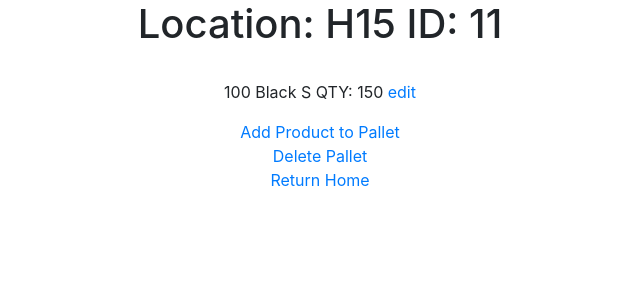
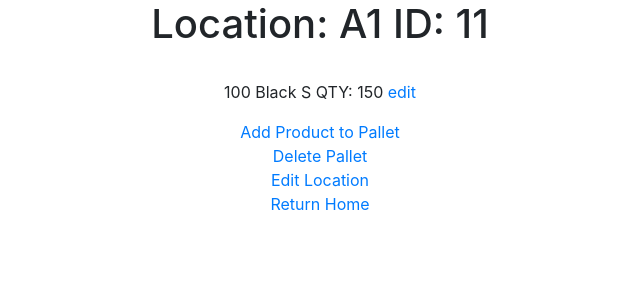
Before and after one commit to ekrizhe/Boxr, a Django app: page /search/pallet/11 in a window 1280 px wide. Shown: the top 300 px of the page, without its empty margins (320-960 px from the left). Run offline with Django 3.2, Linux system fonts and the light colour scheme; data comes from the database, SQL or seed files in the repository; both versions use the stored data as it was after the commit; some libraries are stand-ins or nearby versions.

Commit message:
pallet location fix

```diff
--- a/boxr/main/models.py
+++ b/boxr/main/models.py
@@ -47,6 +47,9 @@
     location = models.CharField(max_length=50, default="Floor")
 
     def __str__(self):
+        return "Location: " + str(self.locations) + " ID: " + str(self.pk)
+
+    def loc(self):
         return "Location: " + str(self.location) + " ID: " + str(self.pk)
 
 class Products_On_Pallets(models.Model):
--- a/boxr/main/templates/main/search/pallet/search_pallet_detail.html
+++ b/boxr/main/templates/main/search/pallet/search_pallet_detail.html
@@ -12,7 +12,11 @@
 <div class="container">
     <div class="row">
         <div class="col text-center">
+            {% if item.locations %}
             <h1>{{ item }}</h1><br>
+            {% else %}
+            <h1>{{ item.loc }}</h1><br>
+            {% endif %}
             {% for p in products %}
             <p>{{ p.product }} QTY: {{ p.qty }}  <a href="{% url 'searchpallet-edit' item_id=p.id  %}"> edit </a></p>
 
@@ -20,6 +24,7 @@
 
             <a href="{% url 'searchpallet-add' %}">Add Product to Pallet</a><br>
             <a href="{% url 'searchpallet-delete' item_id=item.pk  %}" item.pk>Delete Pallet</a><br>
+            <a href="{% url 'home' %}">Edit Location</a><br>
             <a href="{% url 'home' %}">Return Home</a><br>
         </div>
     </div>
```
Also changed, not shown: boxr/boxr/urls.py (line endings or trailing spaces), boxr/db.sqlite3.
